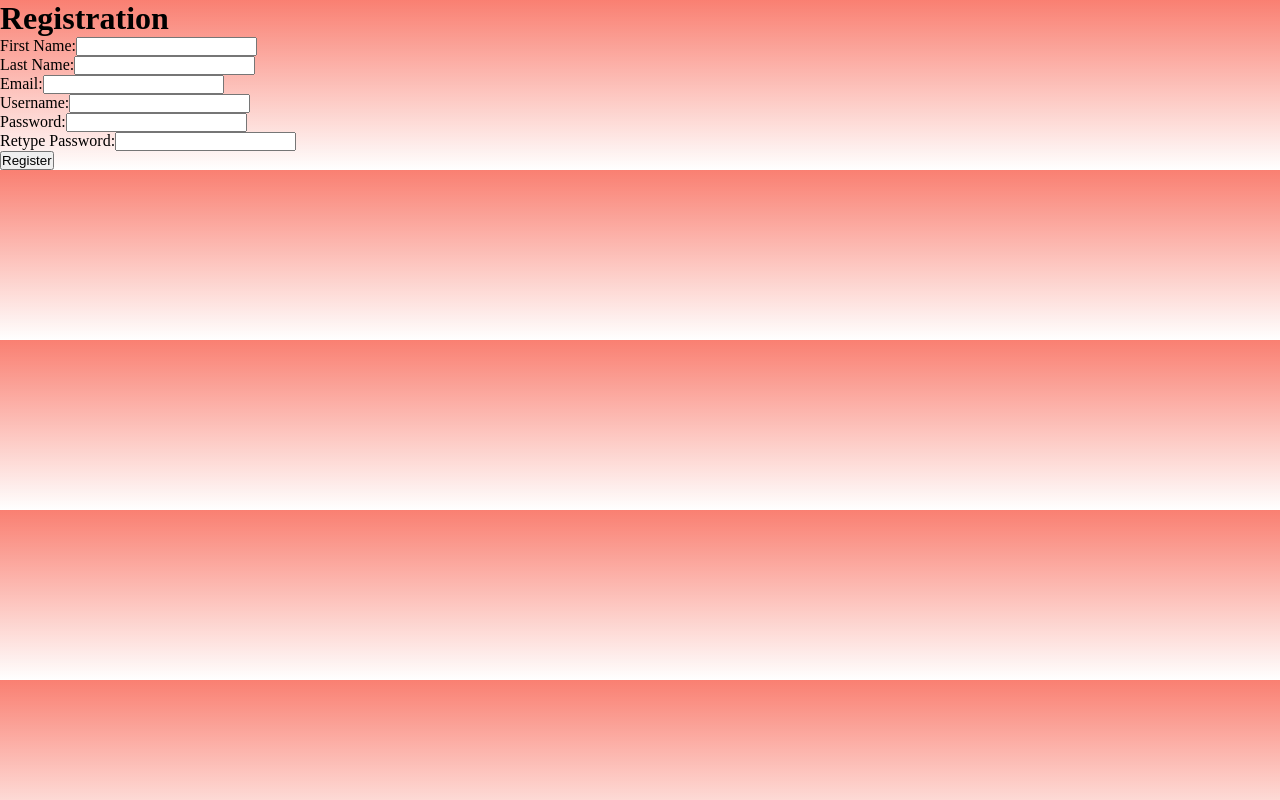
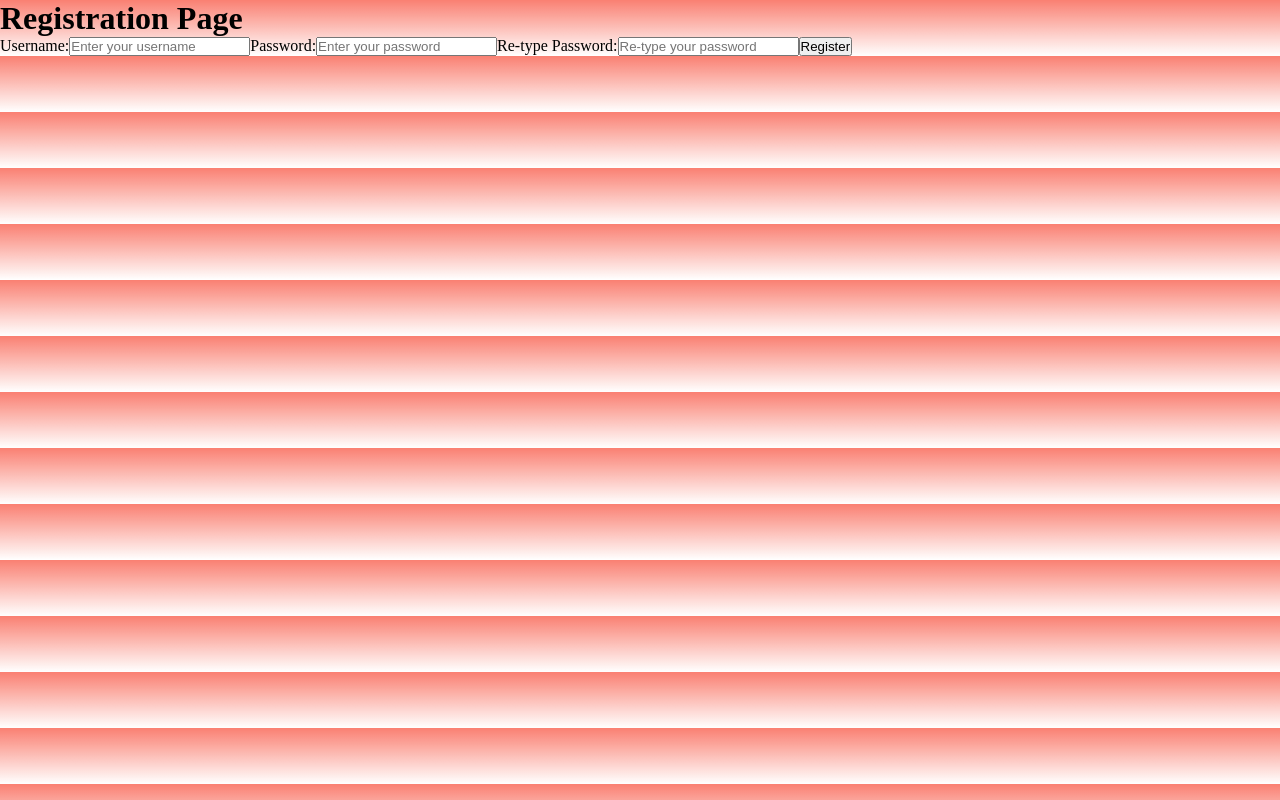
Before and after one commit to angryTSO/gift-list2.0, a Next.js app: page /registration in a window 1280 px wide. Built offline with nearby package versions, Linux system fonts and the light colour scheme.

Commit message:
editing registration to clear compiling errors

```diff
--- a/pages/registration.js
+++ b/pages/registration.js
@@ -1,139 +1,18 @@
-import { useState } from "react";
-import { MongoClient } from "mongodb";
-import bcrypt from "bcrypt";
-
-export default function Register() {
-  const [firstName, setFirstName] = useState("");
-  const [lastName, setLastName] = useState("");
-  const [email, setEmail] = useState("");
-  const [username, setUsername] = useState("");
-  const [password, setPassword] = useState("");
-  const [retypePassword, setRetypePassword] = useState("");
-  const [passwordMatchError, setPasswordMatchError] = useState(false);
-
-  const handleSubmit = async (e) => {
-    e.preventDefault();
-
-    if (password !== retypePassword) {
-      setPasswordMatchError(true);
-      return;
-    }
-
-    // Hash the password
-    const hashedPassword = await bcrypt.hash(password, 10);
-
-    // Create a new MongoDB client
-    const client = new MongoClient(process.env.MONGODB_URI, {
-      useNewUrlParser: true,
-      useUnifiedTopology: true,
-    });
-
-    try {
-      // Connect to the MongoDB server
-      await client.connect();
-
-      // Access the database and collection
-      const db = client.db("Cluster21379");
-      const collection = db.collection("users");
-
-      // Insert the user data into the collection
-      const result = await collection.insertOne({
-        firstName,
-        lastName,
-        email,
-        username,
-        password: hashedPassword, // Store the hashed password
-      });
-      console.log(result);
-    } catch (error) {
-      console.error("Error:", error);
-    } finally {
-      // Close the MongoDB client
-      await client.close();
-    }
-  };
-
-  return (
-    <div>
-      <h1>Registration</h1>
-      <form onSubmit={handleSubmit}>
-        <label>
-          First Name:
-          <input
-            type="text"
-            value={firstName}
-            onChange={(e) => setFirstName(e.target.value)}
-          />
-        </label>
-        <br />
-        <label>
-          Last Name:
-          <input
-            type="text"
-            value={lastName}
-            onChange={(e) => setLastName(e.target.value)}
-          />
-        </label>
-        <br />
-        <label>
-          Email:
-          <input
-            type="email"
-            value={email}
-            onChange={(e) => setEmail(e.target.value)}
-          />
-        </label>
-        <br />
-        <label>
-          Username:
-          <input
-            type="text"
-            value={username}
-            onChange={(e) => setUsername(e.target.value)}
-          />
-        </label>
-        <br />
-        <label>
-          Password:
-          <input
-            type="password"
-            value={password}
-            onChange={(e) => setPassword(e.target.value)}
-          />
-        </label>
-        <br />
-        <label>
-          Retype Password:
-          <input
-            type="password"
-            value={retypePassword}
-            onChange={(e) => setRetypePassword(e.target.value)}
-          />
-        </label>
-        <br />
-        {passwordMatchError && (
-          <p style={{ color: "red" }}>Passwords do not match.</p>
-        )}
-        <button type="submit">Register</button>
-      </form>
-    </div>
-  );
-}
-
-/*import { useState } from 'react';
+import { useState } from 'react';
 import Head from 'next/head';
 import axios from 'axios'; // Import axios for making HTTP requests
 
-const Registration = () => {
+export default function Registration() {
   const [username, setUsername] = useState('');
   const [password, setPassword] = useState('');
   const [retypePassword, setRetypePassword] = useState('');
+  const [passwordMatchError, setPasswordMatchError] = useState(false);
 
   const handleRegistration = async (e) => {
     e.preventDefault();
 
     if (password !== retypePassword) {
-      alert('Passwords do not match.');
+      setPasswordMatchError(true);
       return;
     }
 
@@ -158,7 +37,6 @@ const Registration = () => {
     <>
       <Head>
         <title>Registration Page</title>
-
       </Head>
       <div className="container">
         <h1>Registration Page</h1>
@@ -197,6 +75,10 @@ const Registration = () => {
               onChange={(e) => setRetypePassword(e.target.value)}
             />
 
+            {passwordMatchError && (
+              <p style={{ color: 'red' }}>Passwords do not match.</p>
+            )}
+
             <button type="submit" className="submit-btn">
               Register
             </button>
@@ -205,7 +87,4 @@ const Registration = () => {
       </div>
     </>
   );
-};
-
-export default Registration;
-*/
+}
```
